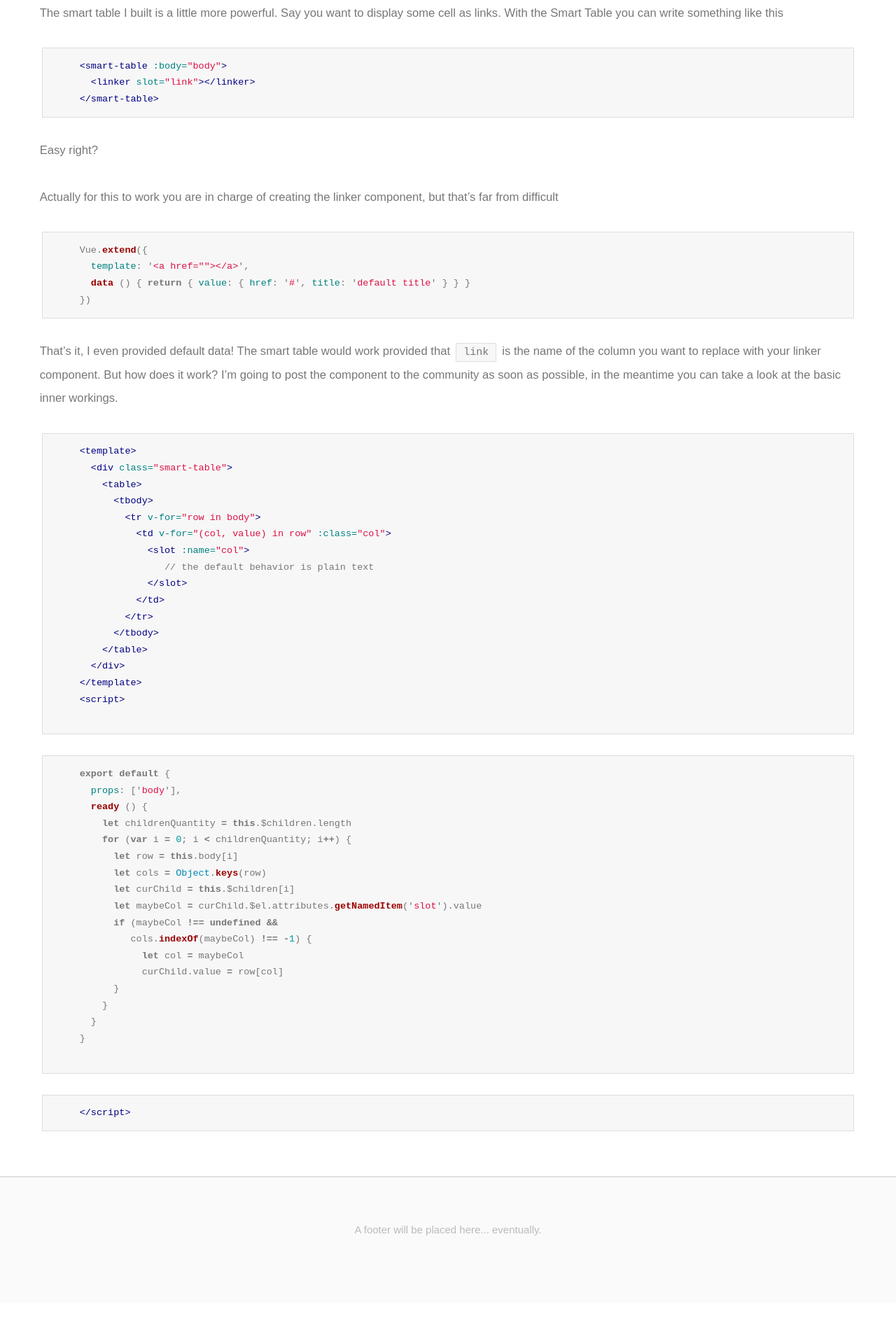
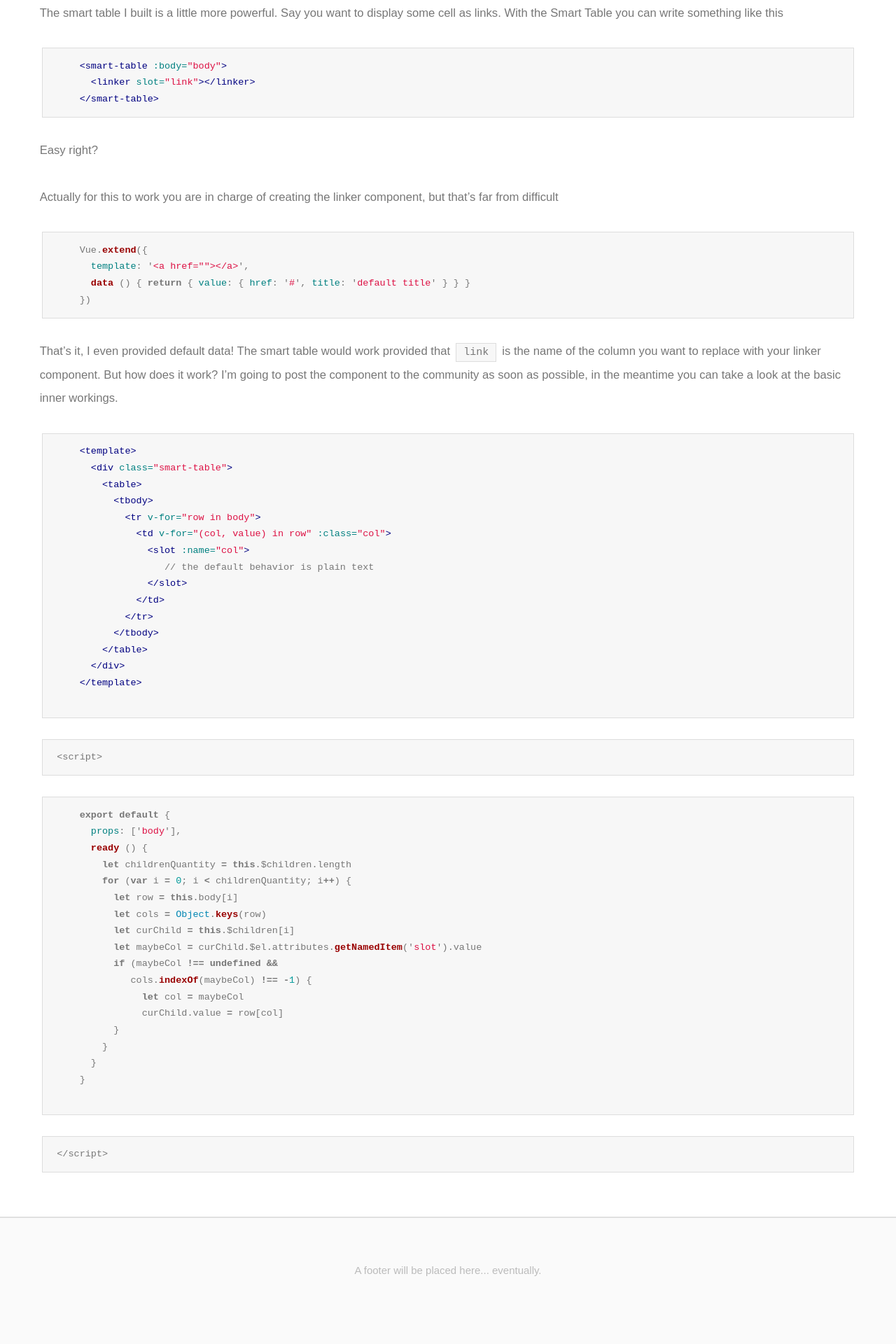
Before and after one commit to gurghet/gurghet.github.io, a Jekyll site: the page built from _posts/2016-02-21-vue-js-smart-table-component.md, in a window 1280 px wide. Shown: the part 1004-2924 px from the top of the page at 70% size. Built offline with Jekyll 4.4.1, drawn with Linux system fonts in a browser that asks for light colours; nearby versions of some CDN libraries; before the commit the page ends 2865 px from its top, so only the background shows below that.

Commit message:
Update 2016-02-21-vue-js-smart-table-component.md

```diff
--- a/_posts/2016-02-21-vue-js-smart-table-component.md
+++ b/_posts/2016-02-21-vue-js-smart-table-component.md
@@ -37,7 +37,7 @@
 
 That's it, I even provided default data! The smart table would work provided that `link` is the name of the column you want to replace with your linker component. But how does it work? I'm going to post the component to the community as soon as possible, in the meantime you can take a look at the basic inner workings.
 
-{% highlight html %}
+    {% highlight html %}
     <template>
       <div class="smart-table">
         <table>
@@ -53,8 +53,11 @@
         </table>
       </div>
     </template>
+    {% endhighlight %}
+
+
     <script>
-    {% endhighlight %}{% highlight javascript %}
+    {% highlight javascript %}
     export default {
       props: ['body'],
       ready () {
@@ -72,6 +75,5 @@
         }
       }
     }
-    {% endhighlight %}{% highlight html %}
+    {% endhighlight %}
     </script>
-{% endhighlight %}
```
